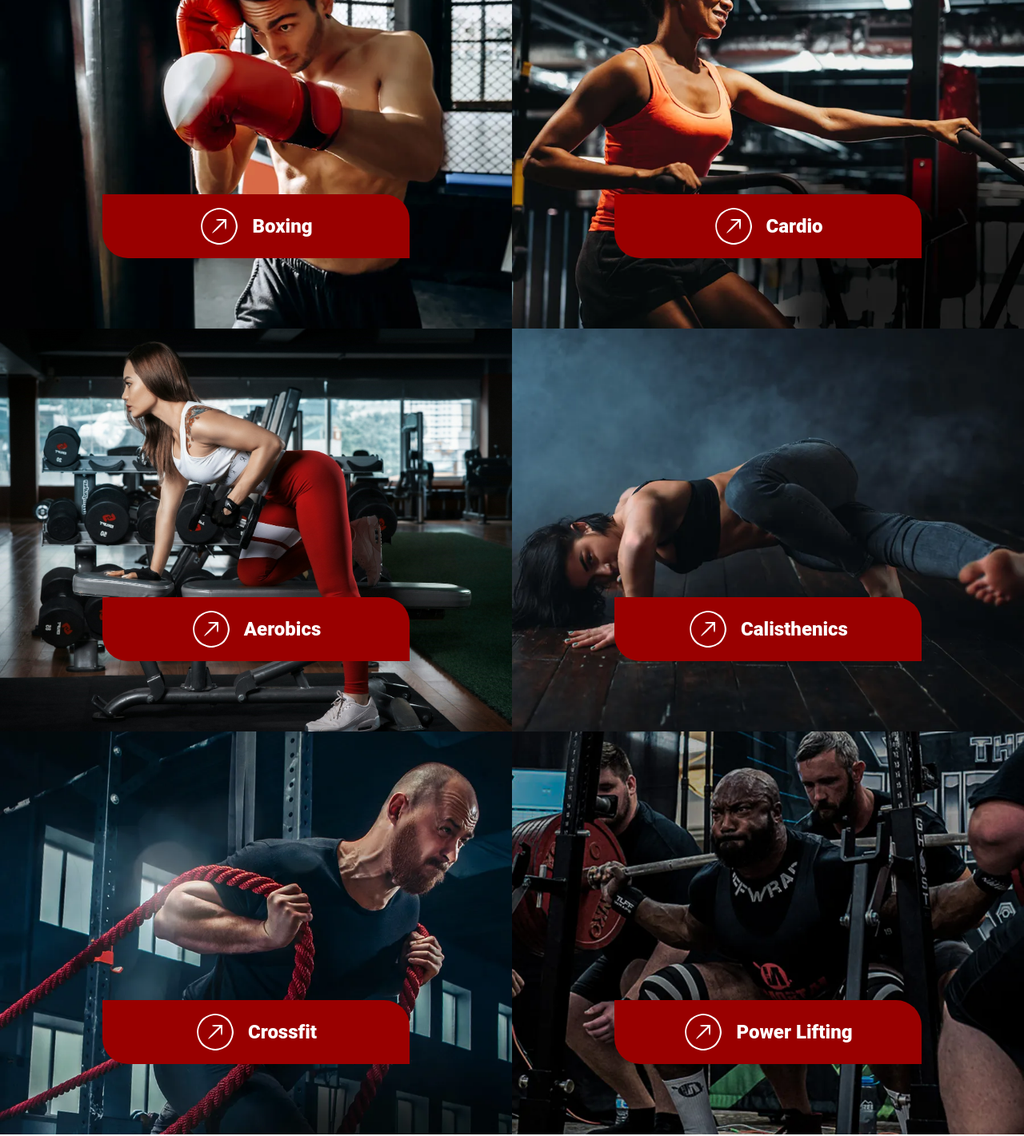
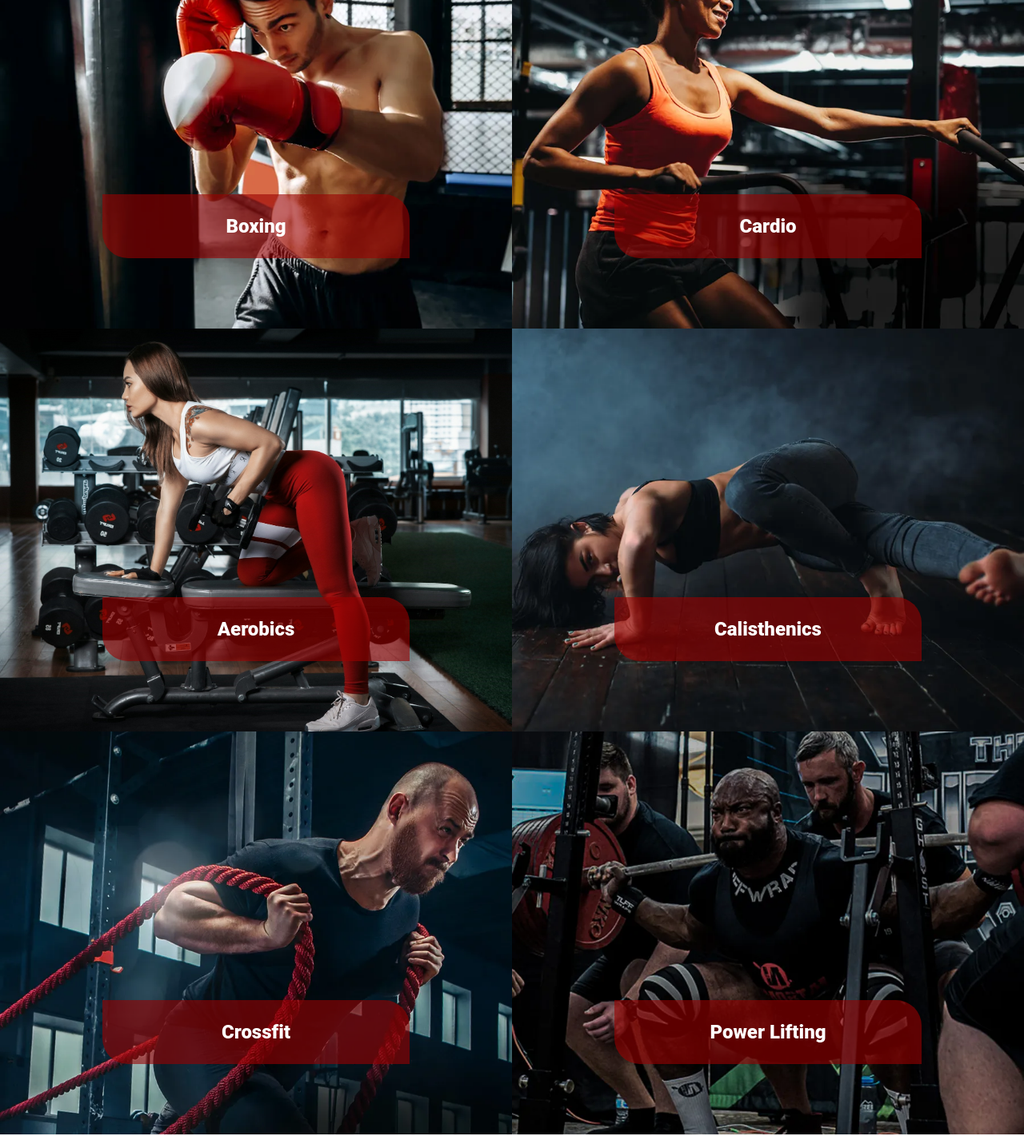
Before and after one commit to saxsaaa/epic-fitness, a website built with Vite: page index.html in a window 1280 px wide. Shown: the part 2450-3871 px from the top of the page at 80% size. Built offline with nearby package versions, Linux system fonts and the light colour scheme.

Commit message:
modified the equipment title: removed icon and put opacity to background

```diff
--- a/css/landing-page.css
+++ b/css/landing-page.css
@@ -323,7 +323,7 @@
   justify-items: center;
 }
 .equipment-title {
-  background-color: var(--clr-primary-400);
+  background-color: rgba(153, 0, 0, 0.6);
   width: 100%;
   height: 25%;
   display: flex;
--- a/index.html
+++ b/index.html
@@ -151,7 +151,7 @@
           <div class="boxing | equipment-box">
             <div class="equipment-title-bg">
               <div class="equipment-title">
-                <img src="svg/circled-up-right.svg" alt="" />
+                <!-- <img src="svg/circled-up-right.svg" alt="" /> -->
                 <p>Boxing</p>
               </div>
             </div>
@@ -159,7 +159,7 @@
           <div class="cardio | equipment-box">
             <div class="equipment-title-bg">
               <div class="equipment-title">
-                <img src="svg/circled-up-right.svg" alt="" />
+                <!-- <img src="svg/circled-up-right.svg" alt="" /> -->
                 <p>Cardio</p>
               </div>
             </div>
@@ -167,7 +167,7 @@
           <div class="aerobics | equipment-box">
             <div class="equipment-title-bg">
               <div class="equipment-title">
-                <img src="svg/circled-up-right.svg" alt="" />
+                <!-- <img src="svg/circled-up-right.svg" alt="" /> -->
                 <p>Aerobics</p>
               </div>
             </div>
@@ -175,7 +175,7 @@
           <div class="calisthenics | equipment-box">
             <div class="equipment-title-bg">
               <div class="equipment-title">
-                <img src="svg/circled-up-right.svg" alt="" />
+                <!-- <img src="svg/circled-up-right.svg" alt="" /> -->
                 <p>Calisthenics</p>
               </div>
             </div>
@@ -183,7 +183,7 @@
           <div class="crossfit | equipment-box">
             <div class="equipment-title-bg">
               <div class="equipment-title">
-                <img src="svg/circled-up-right.svg" alt="" />
+                <!-- <img src="svg/circled-up-right.svg" alt="" /> -->
                 <p>Crossfit</p>
               </div>
             </div>
@@ -191,7 +191,7 @@
           <div class="power-lifting | equipment-box">
             <div class="equipment-title-bg">
               <div class="equipment-title">
-                <img src="svg/circled-up-right.svg" alt="" />
+                <!-- <img src="svg/circled-up-right.svg" alt="" /> -->
                 <p>Power Lifting</p>
               </div>
             </div>
```
